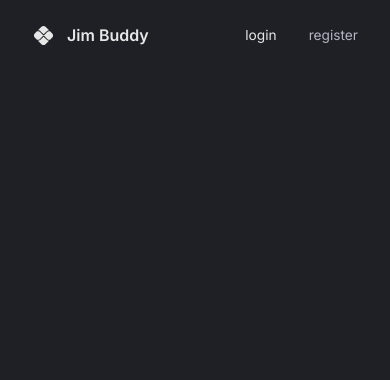
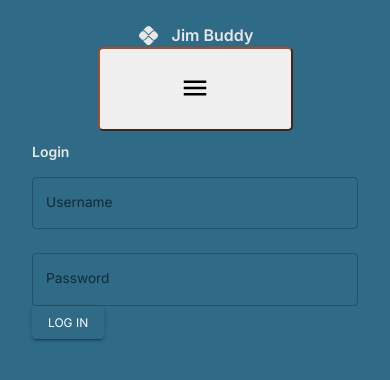
Before and after one commit to James-Muralles/exercise-app-client, a React (Vite) app: page / in a window 390 px wide. Shown: the top 380 px of the page. Built offline with nearby package versions, Linux system fonts and the light colour scheme.

Commit message:
fixed responsive login and navabar

```diff
--- a/src/index.css
+++ b/src/index.css
@@ -7,7 +7,7 @@ body,
   height: 100%;
   width: 100%;
   font-family: "Inter", sans-serif;
-  background-color: #1f2026;
+  background-color: #2f6a87;
 }
 /* edit scroll bar */
 ::-webkit-scrollbar {
--- a/src/scenes/loginPage/index.tsx
+++ b/src/scenes/loginPage/index.tsx
@@ -1,14 +1,62 @@
-import React from 'react'
-import {Box, Typography, useTheme, useMediaQuery} from '@mui/material';
+import React, { useState } from 'react';
+import { Box, Typography, TextField, Button, useMediaQuery, useTheme } from '@mui/material';
 
 const LoginPage = () => {
-    const theme=useTheme();
-    const isNonMobileScreen = useMediaQuery("(min-width: 1000px)")
+  const theme = useTheme();
+  const isMobileScreen = useMediaQuery(theme.breakpoints.down('sm'));
+
+  // State variables for username and password
+  const [username, setUsername] = useState('');
+  const [password, setPassword] = useState('');
+
+  // Handle form submission
+  const handleLogin = (e) => {
+    e.preventDefault();
+    // You can perform the login action here, e.g., send a request to your server
+    // with the username and password.
+    console.log('Username:', username);
+    console.log('Password:', password);
+  };
+
   return (
     <Box>
-
+      <Typography variant="h4">Login</Typography>
+      <form onSubmit={handleLogin}>
+        <TextField
+          label="Username"
+          variant="outlined"
+          fullWidth
+          margin="normal"
+          value={username}
+          onChange={(e) => setUsername(e.target.value)}
+        />
+        {isMobileScreen ? (
+          <Box marginTop={2}>
+            <TextField
+              label="Password"
+              type="password"
+              variant="outlined"
+              fullWidth
+              value={password}
+              onChange={(e) => setPassword(e.target.value)}
+            />
+          </Box>
+        ) : (
+          <TextField
+            label="Password"
+            type="password"
+            variant="outlined"
+            fullWidth
+            value={password}
+            onChange={(e) => setPassword(e.target.value)}
+          />
+        )}
+        <Button variant="contained" color="primary" type="submit">
+          Log In
+        </Button>
+      </form>
     </Box>
-  )
-}
+  );
+};
 
 export default LoginPage;
--- a/src/scenes/navbar/index.tsx
+++ b/src/scenes/navbar/index.tsx
@@ -1,54 +1,119 @@
-import {useState} from 'react';
-import { Link } from 'react-router-dom';
-import { Box,Typography, useTheme } from '@mui/material';
+import React, { useState } from 'react';
+import { Link, useNavigate } from 'react-router-dom';
+import { Box, Typography, useMediaQuery, useTheme } from '@mui/material';
 import FlexBetween from '@/components/FlexBetween';
 import PixIcon from '@mui/icons-material/Pix';
+import MenuIcon from '@mui/icons-material/Menu';
+import { useDispatch, useSelector } from 'react-redux';
 
 const NavBar = () => {
-    const {palette} = useTheme();
-    const [selectedPage, setSelectedPage] = useState("loginPage");
+  const [isMobileMenuToggled, setIsMobileMenuToggled] = useState(false);
+  const navigate = useNavigate();
+  const isMobileScreens = useMediaQuery('(max-width: 1000px)');
+  const { palette } = useTheme();
+  const [selectedPage, setSelectedPage] = useState('loginPage');
+
+  const toggleMobileMenu = () => {
+    setIsMobileMenuToggled(!isMobileMenuToggled);
+  };
+
+  const handleLoginClick = () => {
+    if (isMobileScreens) {
+      setIsMobileMenuToggled(false); // Close the mobile menu when "Login" is clicked
+    }
+    setSelectedPage('loginPage');
+    navigate('/login'); // Navigate to the login page
+  };
+
   return (
-    <FlexBetween mb="0.25rem" p=".5rem 0rem" color={palette.tertiary[500]}>
-
+    <FlexBetween flexDirection={isMobileScreens ? 'column' : 'row'} mb="0.25rem" p=".5rem 0rem" color={palette.tertiary[500]}>
       {/* LEFT SIDE */}
       <FlexBetween gap=".75rem">
-            <PixIcon sx={{fontSize: "23px"}}/>
+        <PixIcon sx={{ fontSize: '23px' }} />
         <Typography variant="h4" fontSize="16px">
           Jim Buddy
         </Typography>
       </FlexBetween>
 
-        {/* RIGHT SIDE */}
-        <FlexBetween gap="2rem"  >
-            {/* @ts-ignore */}
-            <Box sx={{"&:hover": { color: palette.secondary[200]}}}>
+      {/* RIGHT SIDE (Responsive) */}
+      {isMobileScreens ? (
+        // Display on mobile screens
+        <Box>
+          <button
+            onClick={toggleMobileMenu}
+            style={{
+              width: '50vw', // Set the width to 80% of the viewport width
+              height: '10vh',
+              display: 'block',
+              borderColor: palette.secondary[200],
+              borderRadius: '5px',
+            }}
+          >
+            <MenuIcon fontSize="large" />
+          </button>
+          {isMobileMenuToggled && (
+            <div>
+              <div>
+                <Link
+                  style={{
+                    color: selectedPage === 'loginPage' ? 'inherit' : palette.grey[500],
+                    textDecoration: 'inherit',
+                  }}
+                  onClick={handleLoginClick}
+                >
+                  <Typography textAlign="center" fontSize="5vh">
+                    LOGIN
+                  </Typography>
+                </Link>
+              </div>
+              <div>
+                <Link
+                  style={{
+                    color: selectedPage === 'registerPage' ? 'inherit' : palette.grey[500],
+                    textDecoration: 'inherit',
+                  }}
+                  to="/register"
+                  onClick={() => setSelectedPage('registerPage')}
+                >
+                  <Typography textAlign="center" fontSize="5vh">
+                    REGISTER
+                  </Typography>
+                </Link>
+              </div>
+            </div>
+          )}
+        </Box>
+      ) : (
+        // Display on non-mobile screens
+        <FlexBetween gap="2rem">
+          <Box sx={{ '&:hover': { color: palette.secondary[200] } }}>
             <Link
               to="/"
-                onClick={()=> setSelectedPage("loginPage")}
+              onClick={handleLoginClick}
               style={{
-                    color: selectedPage === "loginPage" ? "inherit": palette.grey[500],
-                    textDecoration: "inherit"
+                color: selectedPage === 'loginPage' ? 'inherit' : palette.grey[500],
+                textDecoration: 'inherit',
               }}
             >
-                login</Link>
+              login
+            </Link>
           </Box>
-            {/* @ts-ignore */}
-            <Box >
+          <Box>
             <Link
               to="/register"
-                onClick={()=> setSelectedPage("registerPage")}
+              onClick={() => setSelectedPage('registerPage')}
               style={{
-                    color: selectedPage === "registerPage" ? "inherit": palette.grey[500],
-                    textDecoration: "inherit",
-
+                color: selectedPage === 'registerPage' ? 'inherit' : palette.grey[500],
+                textDecoration: 'inherit',
               }}
             >
-                register</Link>
+              register
+            </Link>
           </Box>
         </FlexBetween>
-
+      )}
     </FlexBetween>
-  )
-}
+  );
+};
 
 export default NavBar;
```
Also changed, not shown: src/scenes/registerPage/index.js (added). Lines whose indentation alone changed are shown as unchanged.
